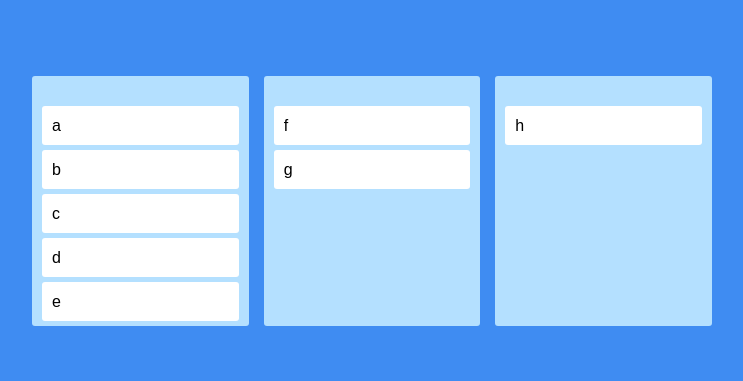
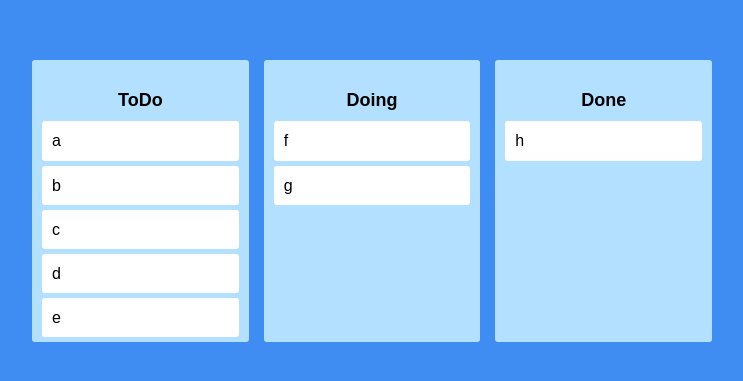
Before and after one commit to joyjsmun/Clone_Trello, a React (Create React App) app: page / in a window 1280 px wide. Shown: the part 199-580 px from the top of the page, without its empty margins (268-1011 px from the left). Built offline with nearby package versions, Linux system fonts and the light colour scheme.

Commit message:
ADD: board card movement

```diff
--- a/src/App.tsx
+++ b/src/App.tsx
@@ -29,15 +29,26 @@
 
 function App(){
   const [toDos,setToDos] = useRecoilState(toDoState);
+  const onDragEnd = (info:DropResult) => {
+    console.log(info);
+    const {destination,source,draggableId} = info;
+    if(!destination) return;
+    if(destination?.droppableId === source.droppableId){
+      setToDos(allBoards => {
+        const boardCopy = [...allBoards[source.droppableId]];
+        boardCopy.splice(source.index,1);
+        boardCopy.splice(destination?.index,0,draggableId)
+       return {
+         ...allBoards,
+         [source.droppableId]: boardCopy,
+       };
+     }
+     )
+    }
+    if(destination?.droppableId !== source.droppableId){
 
-  const onDragEnd = ({draggableId,destination,source}:DropResult) => {
-    if(!destination) return;
-    // setToDos(oldToDos => {
-    //   const copyTodos = [...oldToDos];
-    //    copyTodos.splice(source.index,1);
-    //    copyTodos.splice(destination?.index,0,draggableId)
-    //   return copyTodos;
-    // })
+    }
+
   }
 
   return( <DragDropContext onDragEnd={onDragEnd}>
--- a/src/Board.tsx
+++ b/src/Board.tsx
@@ -10,23 +10,36 @@
   border-radius:3px;
 
 `
+const Title = styled.h2`
+text-align: center;
+font-weight: 600;
+margin-bottom: 10px;
+font-size: 18px;
+`
+
 interface IBoardProps{
     toDos:string[];
     boardId:string;
 }
 
 
+
+
 function Board({toDos,boardId}:IBoardProps){
     return (
+    <Wrapper>
+        <Title>{boardId}</Title>
         <Droppable droppableId={boardId}>
         {(magic) =>
-        <Wrapper ref={magic.innerRef} {...magic.droppableProps}>
+        <div ref={magic.innerRef} {...magic.droppableProps}>
+
           {toDos.map((toDo,index) =>
           (<DraggableCard key={toDo} index={index} toDo={toDo} />
           ))}
           {magic.placeholder}
-          </Wrapper>}
+          </div>}
       </Droppable>
+    </Wrapper>
     )
 }
 
--- a/src/atoms.tsx
+++ b/src/atoms.tsx
@@ -7,8 +7,8 @@
 export const toDoState = atom<IToDoState>({
     key:"toDo",
     default:{
-        to_do:["a","b","c","d","e"],
-        doing:["f","g"],
-        dong:["h"],
+        "ToDo":["a","b","c","d","e"],
+        Doing:["f","g"],
+        Done:["h"],
     }
 })
```
